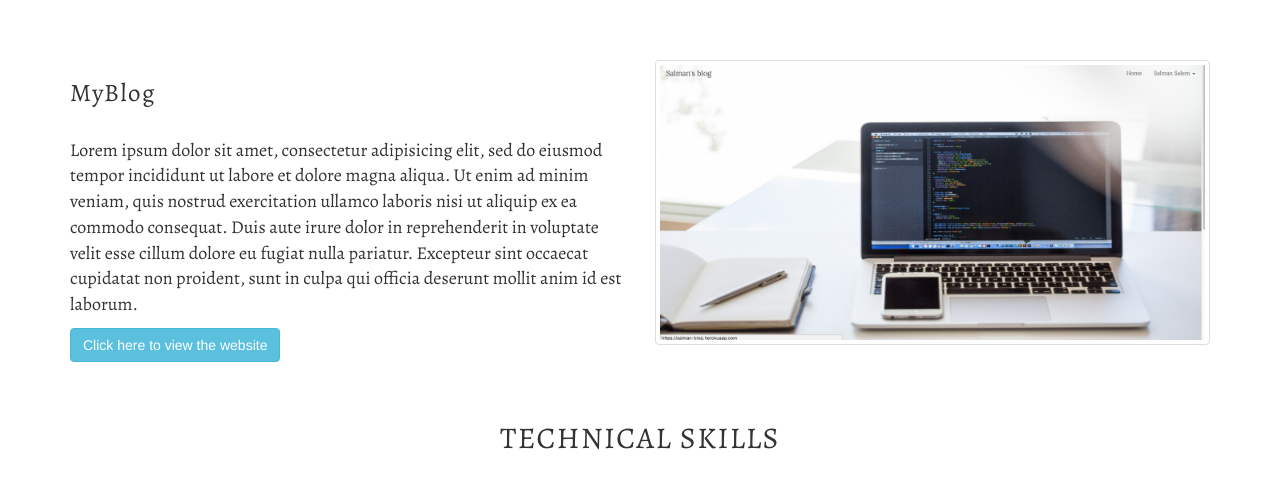
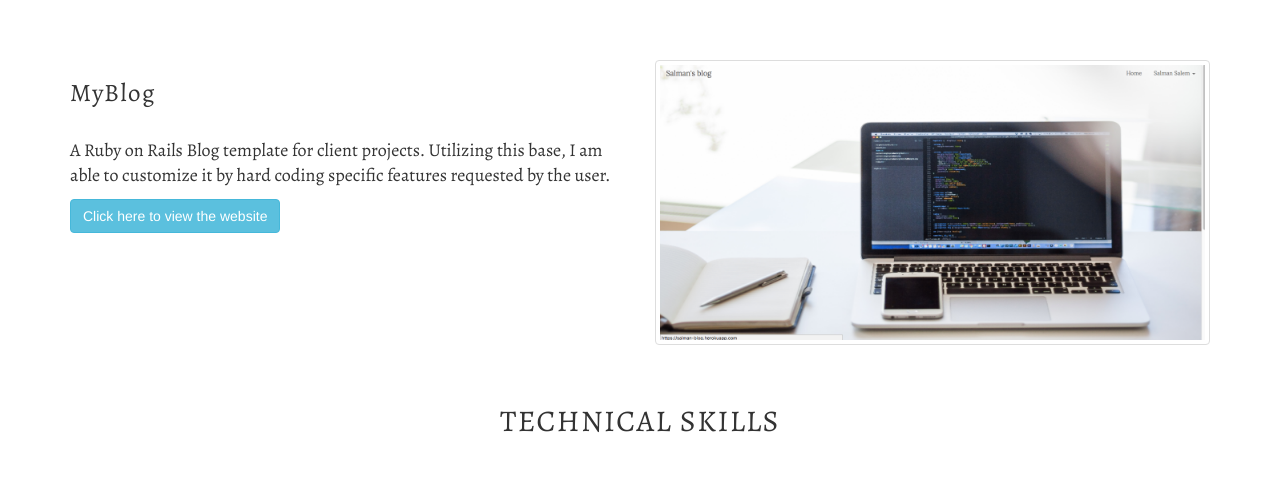
Before and after one commit to salman90/salman.github.io, a plain HTML site: page index.html in a window 1280 px wide. Shown: the part 2060-2546 px from the top of the page. Drawn offline with nearby package versions, Linux system fonts and the light colour scheme.

Commit message:
blog des

```diff
--- a/index.html
+++ b/index.html
@@ -108,7 +108,7 @@
       <div class="row">
         <div class="col-lg-6 col-md-6">
           <h2 id="blogT">MyBlog</h2>
-          <p id="blogDes">Lorem ipsum dolor sit amet, consectetur adipisicing elit, sed do eiusmod tempor incididunt ut labore et dolore magna aliqua. Ut enim ad minim veniam, quis nostrud exercitation ullamco laboris nisi ut aliquip ex ea commodo consequat. Duis aute irure dolor in reprehenderit in voluptate velit esse cillum dolore eu fugiat nulla pariatur. Excepteur sint occaecat cupidatat non proident, sunt in culpa qui officia deserunt mollit anim id est laborum.</p>
+          <p id="blogDes">A Ruby on Rails Blog template for client projects. Utilizing this base, I am able to customize it by hard coding specific features requested by the user.</p>
           <a href="https://salman-blog.herokuapp.com/">
             <button class="btn btn-info">
               Click here to view the website
```
